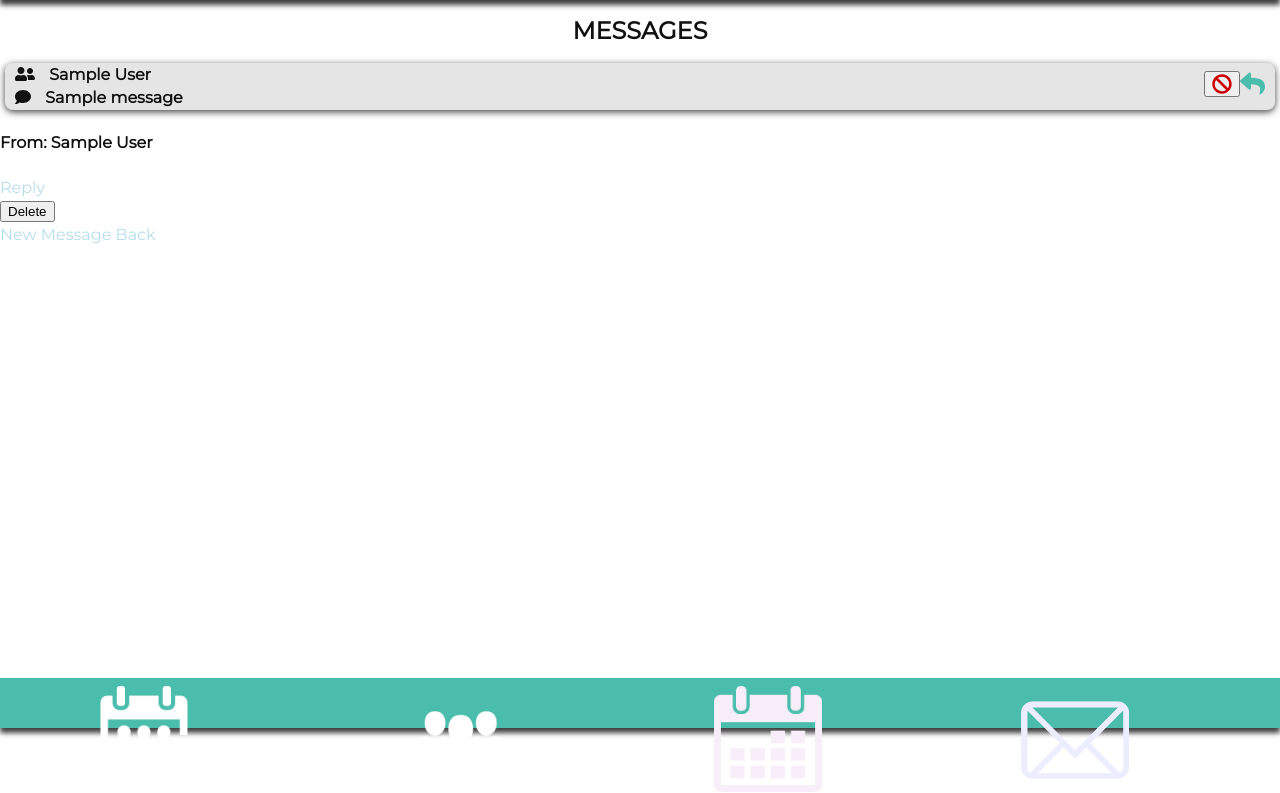
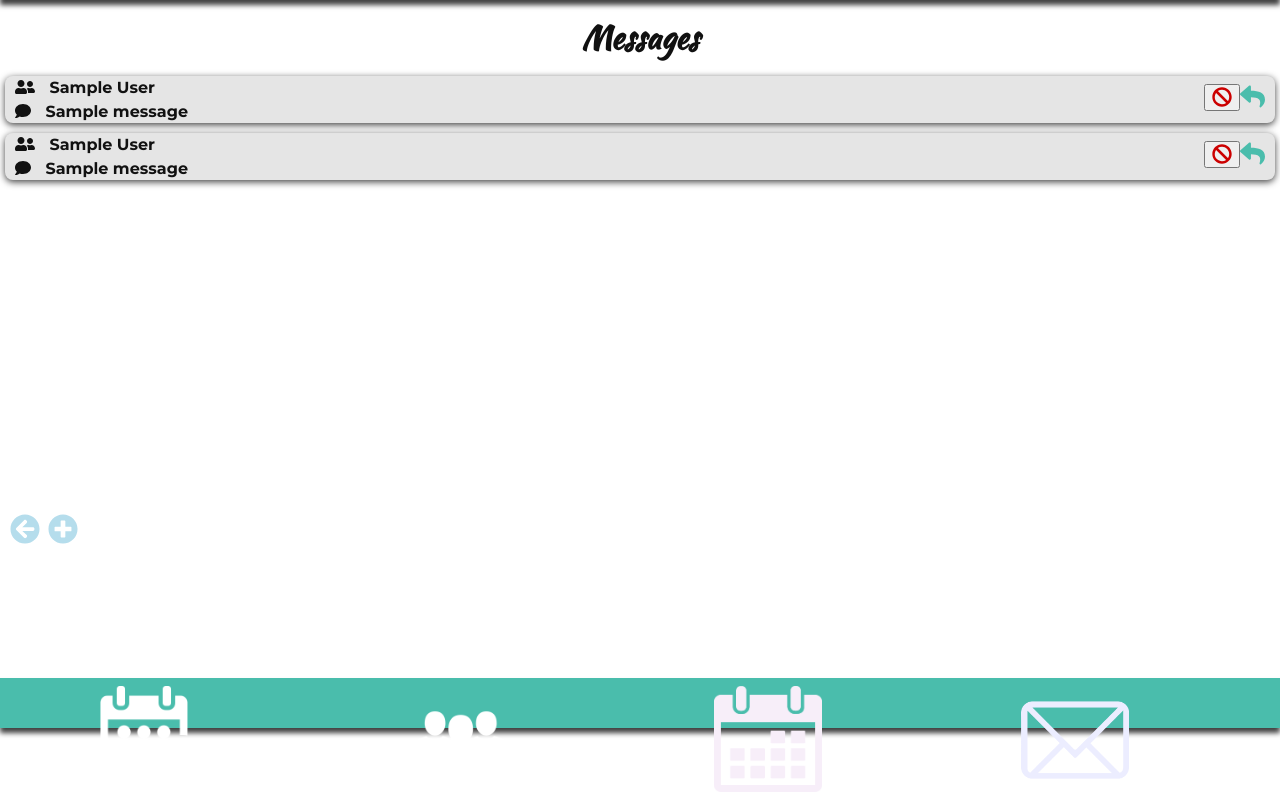
Before and after one commit to LlurensMartinez/Project2-EventUp, a Node server app: page /messages in a window 1280 px wide. Shown: the part 66-859 px from the top of the page. Run offline with Node 20, Linux system fonts and the light colour scheme; a user stored in the database is signed in; tables that the repository leaves empty hold one stand-in row (values such as "Sample post"); some libraries are stand-ins or nearby versions.

Commit message:
message display style done

```diff
--- a/public/stylesheets/style.css
+++ b/public/stylesheets/style.css
@@ -552,6 +552,7 @@
     /* background: linear-gradient(#4ABDAC, #99ff99); */
     width: 100%;
     height: 100vh;
+
 }
 
 .main-message-display-container {
@@ -559,7 +560,7 @@
     justify-content: space-between;
     background-color:rgba(0, 0, 0, 0.1);
     box-shadow: 0px 2px 7px 0px rgba(0,0,0,0.75);
-    margin: 5px 5px;
+    margin: 10px 5px;
     border-radius: 8px;
     padding: 0 10px;
 }
@@ -584,7 +585,8 @@
 }
 
 .messages-display-main h2 {
-    text-transform: uppercase;
+    font-family: 'Kaushan Script', sans-serif;
+    font-size: 2em;
 }
 
 .fa-user-friends {
@@ -593,6 +595,13 @@
 
 .fa-comment {
     margin-right: 10px;
+}
+
+#messages-new-message {
+    top: 580px;
+    font-size: 30px;
+    margin: 0 10px;
+    position: fixed;
 }
 
 
@@ -673,3 +682,5 @@
     padding-top: 15px;
     text-transform: uppercase;
 }
+
+/* -------------- NEW MESSAGE ------------- */
--- a/views/layout.hbs
+++ b/views/layout.hbs
@@ -7,6 +7,7 @@
   <meta name="viewport" content="width=device-width, initial-scale=1, shrink-to-fit=no">
   <link rel='stylesheet' href='/stylesheets/style.css' />
   <link href="https://fonts.googleapis.com/css?family=Fredoka+One|Open+Sans+Condensed:300" rel="stylesheet">
+  <link href="https://fonts.googleapis.com/css?family=Kaushan+Script%7CMontserrat:400,700" rel="stylesheet">
   <script defer src="https://use.fontawesome.com/releases/v5.3.1/js/all.js"></script>
 </head>
 
--- a/views/messages/messages.hbs
+++ b/views/messages/messages.hbs
@@ -19,14 +19,29 @@
   </div>
   {{/each}}
   {{#each messages}}
-    <div>
-      <h4>From: {{this.creator.name}}</h4>
+  <div class="main-message-display-container">
+    <div class="message-title-container">
+      <h4><i class="fas fa-user-friends"></i> {{this.creator.name}}</h4>
+      <h4><i class="fas fa-comment"></i> {{this.title}}</h4>
     </div>
-    <a href="/messages/{{this._id}}/edit">Reply</a>
-    <form action="/messages/delete/{{this._id}}" method="POST">
-      <button type="submit">Delete</button>
-    </form>
+    <div class="message-buttons-container">
+      <form action="/messages/delete/{{this._id}}" method="POST">
+        <button type="submit">
+            <i class="fas fa-ban"></i>
+        </button>
+      </form>
+      <a href="/messages/{{this._id}}/edit">
+        <i class="fas fa-reply"></i>
+      </a>
+    </div>
+  </div>
   {{/each}}
-  <a href="/messages/new">New Message</a>
-  <a href="/">Back</a>
+  <div id="messages-new-message">
+    <a href="/">
+      <i class="fas fa-arrow-circle-left"></i>
+    </a>
+    <a  href="/messages/new">
+      <i class="fas fa-plus-circle"></i>
+    </a>
+  </div>
 </section>
```
